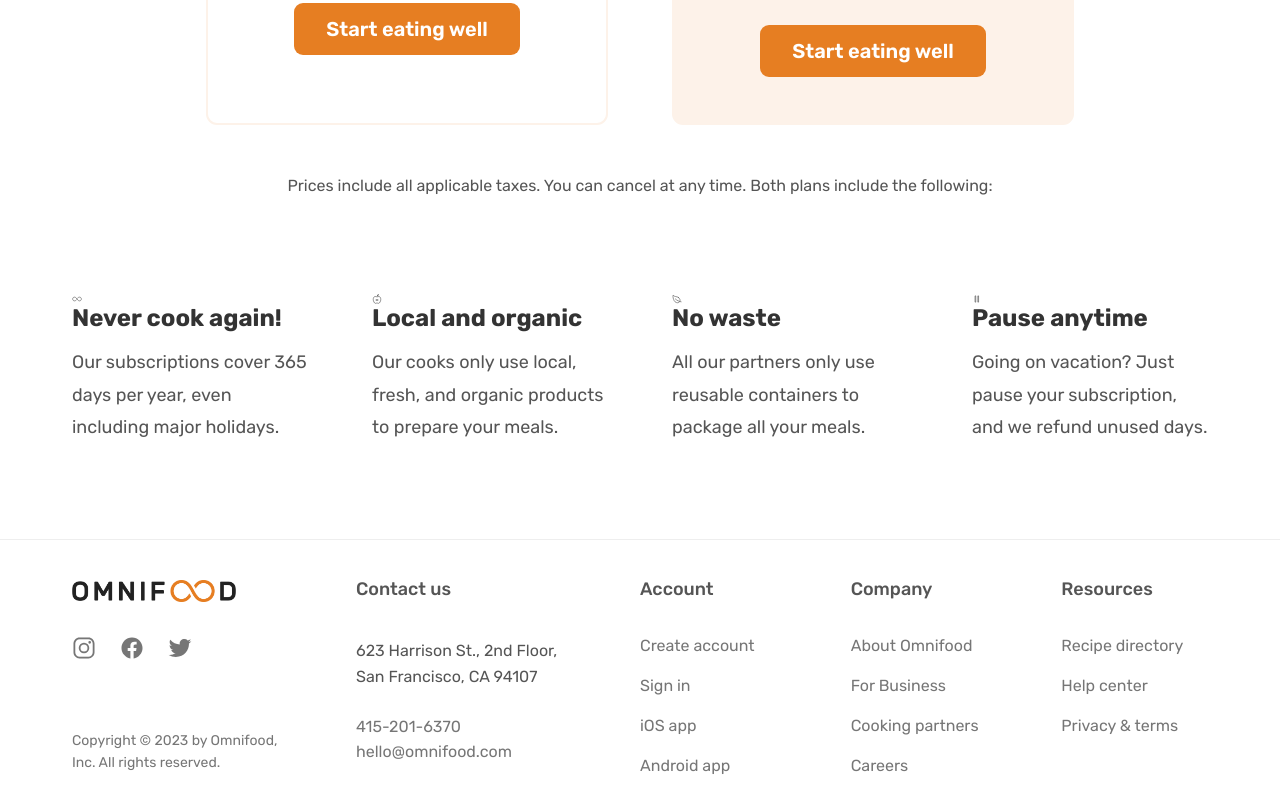
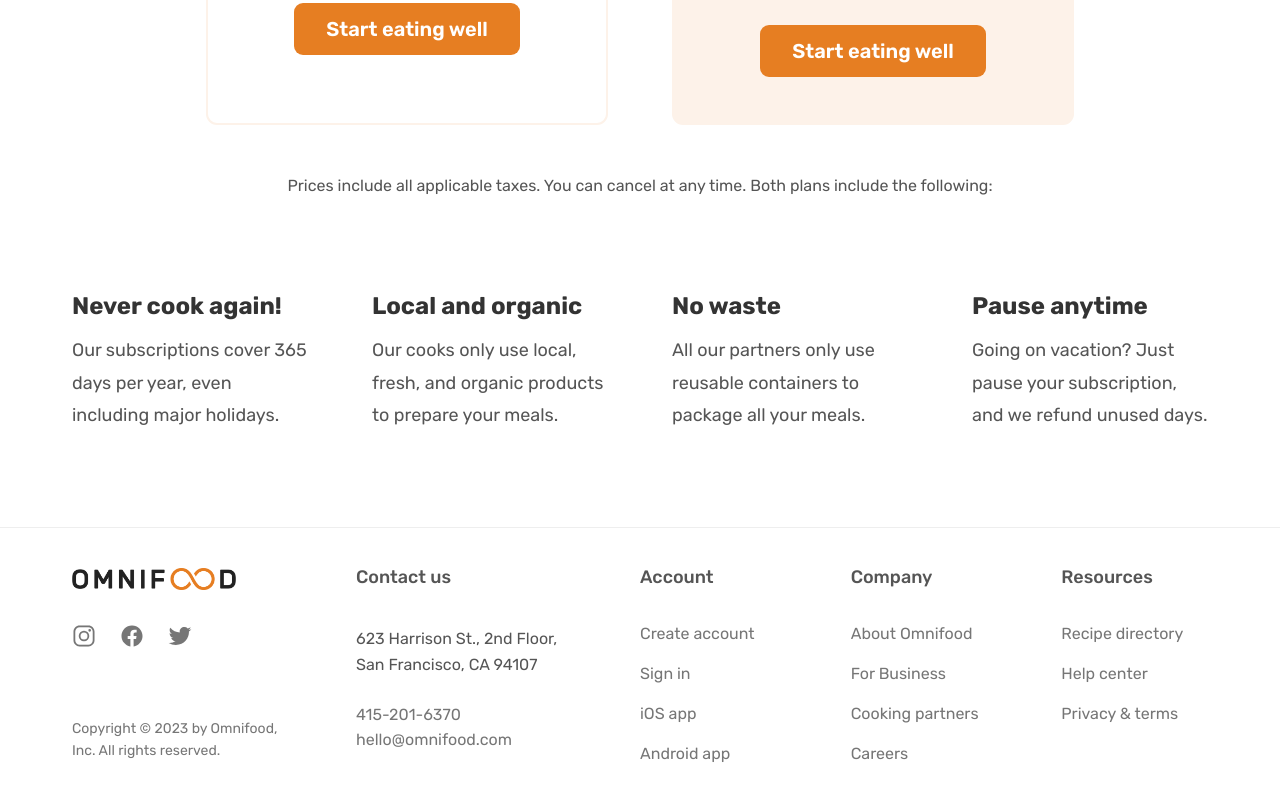
Before and after one commit to musaHaruna/Omnifoods, a plain HTML site: page index.html in a window 1280 px wide. Shown: the part 5274-6086 px from the top of the page. Drawn offline with nearby package versions, Linux system fonts and the light colour scheme; some packages are replaced by stand-ins of ours; a script that the page names is missing.

Commit message:
removed feature Icons

```diff
--- a/index.html
+++ b/index.html
@@ -464,7 +464,6 @@
 
         <div class="container grid grid--4-cols">
           <div class="feature">
-            <ion-icon class="feature-icon" name="infinite-outline"></ion-icon>
             <p class="feature-title">Never cook again!</p>
             <p class="feature-text">
               Our subscriptions cover 365 days per year, even including major
@@ -472,7 +471,6 @@
             </p>
           </div>
           <div class="feature">
-            <ion-icon class="feature-icon" name="nutrition-outline"></ion-icon>
             <p class="feature-title">Local and organic</p>
             <p class="feature-text">
               Our cooks only use local, fresh, and organic products to prepare
@@ -480,7 +478,6 @@
             </p>
           </div>
           <div class="feature">
-            <ion-icon class="feature-icon" name="leaf-outline"></ion-icon>
             <p class="feature-title">No waste</p>
             <p class="feature-text">
               All our partners only use reusable containers to package all your
@@ -488,7 +485,6 @@
             </p>
           </div>
           <div class="feature">
-            <ion-icon class="feature-icon" name="pause-outline"></ion-icon>
             <p class="feature-title">Pause anytime</p>
             <p class="feature-text">
               Going on vacation? Just pause your subscription, and we refund
```
